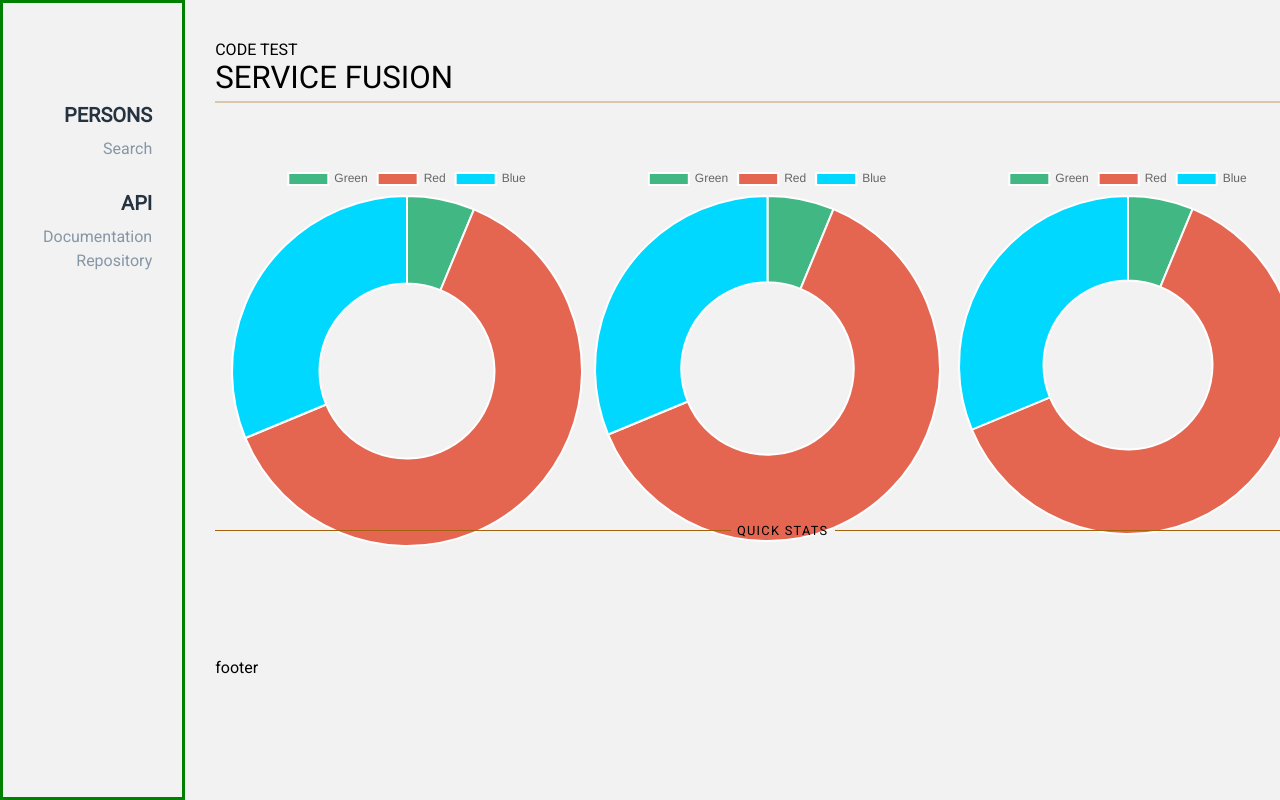
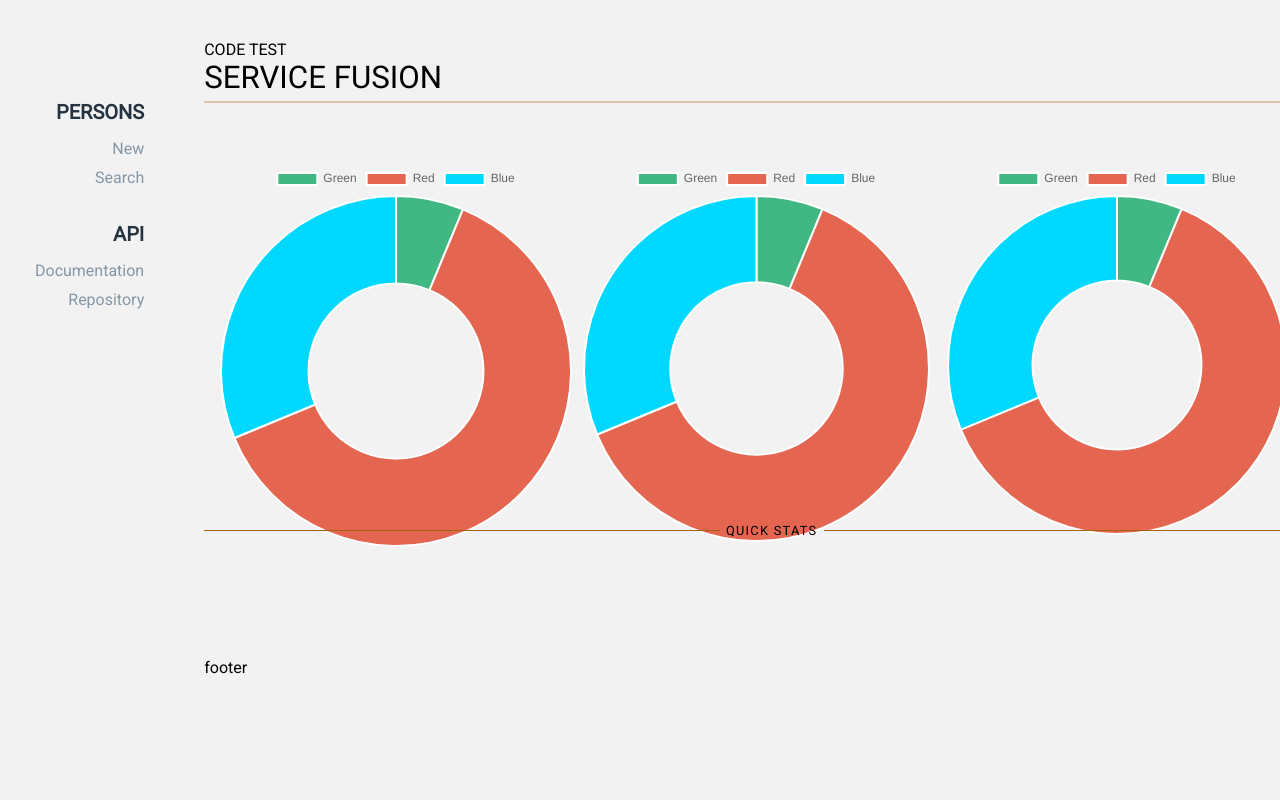
Before and after one commit to vdhug/servicefusion_frontend, a Vue app: page / in a window 1280 px wide. Shown: the top 800 px of the page. Built offline with nearby package versions, Linux system fonts and the light colour scheme.

Commit message:
Adding navigation route sidebar

```diff
--- a/src/components/Sidebar.vue
+++ b/src/components/Sidebar.vue
@@ -2,7 +2,13 @@
   <nav id="sidebar">
     <p class="sidebar-title">Persons</p>
     <ul class="sidebar-options">
-      <li><a href="#">Search</a></li>
+      <router-link to="/new">
+        New
+      </router-link>
+
+      <router-link to="#">
+        Search
+      </router-link>
     </ul>
 
     <p  class="sidebar-title">API</p>
@@ -28,7 +34,6 @@ export default {
   align-items: flex-end;
   padding: 70px 30px 0px;
   height: 100vh;
-  border: 3px solid green;
 }
 
 .sidebar-title {
@@ -44,19 +49,19 @@ export default {
   margin-top: 10px;
 }
 
-.sidebar-options li {
+.sidebar-options a {
+  display: block;
   text-align: right;
 }
-.sidebar-options li a {
+.sidebar-options a {
   color: #8596A6;
   text-decoration: none;
   font-size: 1em;
-  line-height: 1.5;
-  padding: 10px;
+  padding: 5px;
   padding-right: 0px;
 }
 
-.sidebar-options li a:hover {
+.sidebar-options a:hover {
   opacity: .6;
   transition: color .15s ease-in;
 }
```
